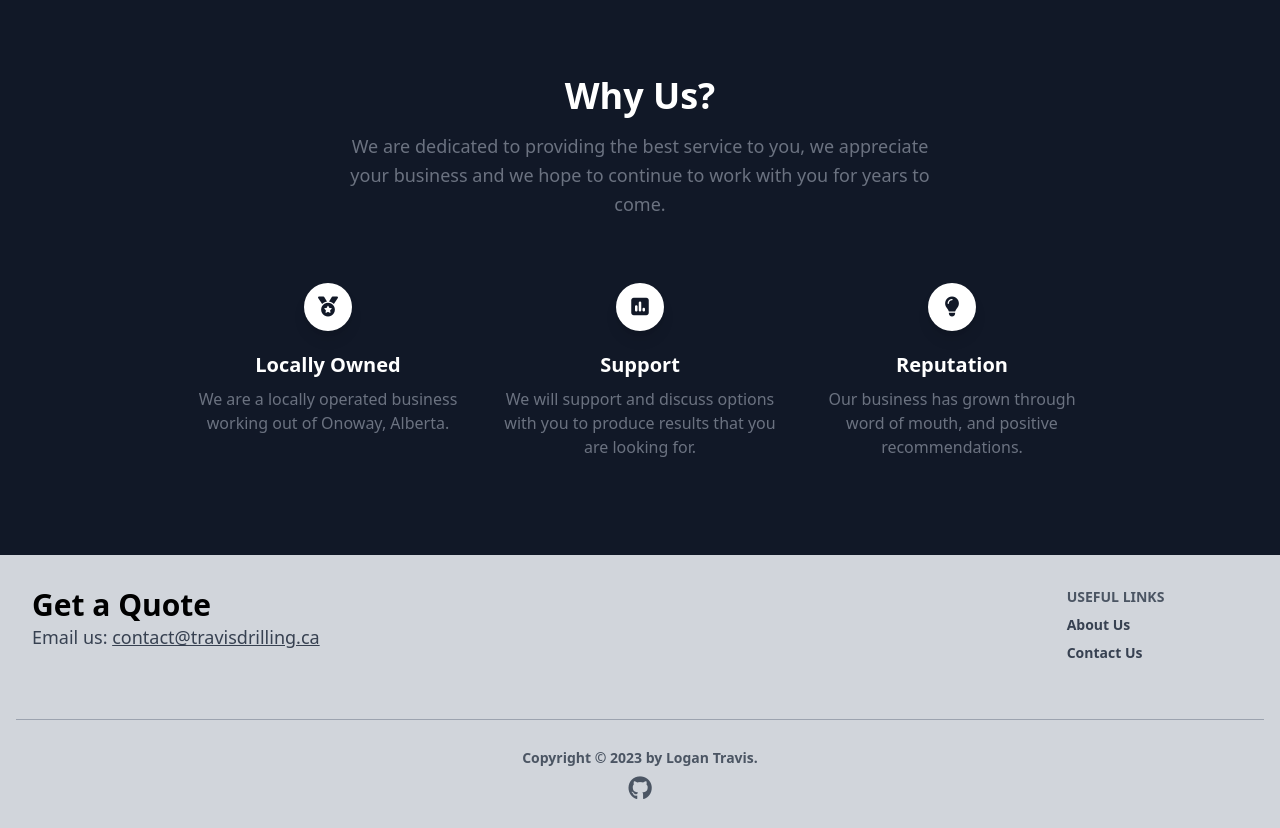
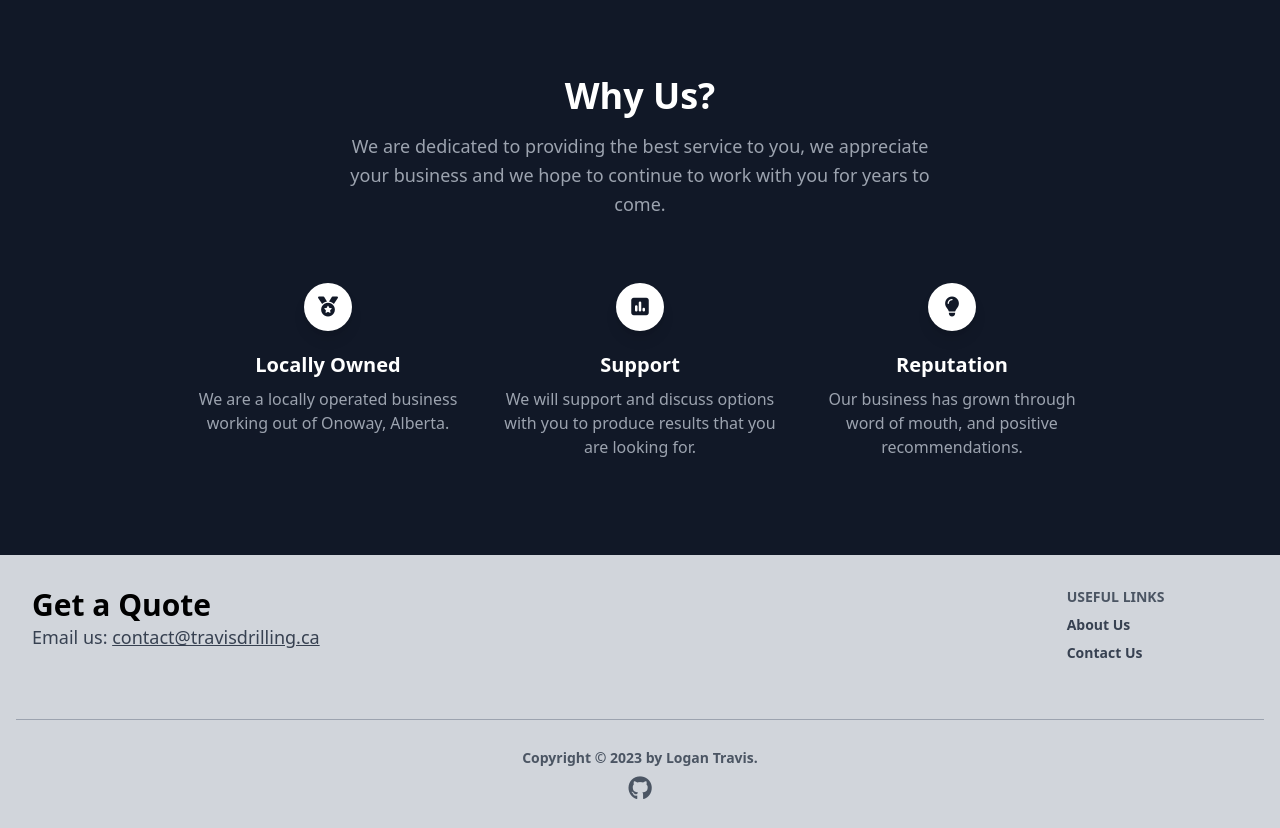
Before and after one commit to Logan9312/Travis-Drilling, a Next.js app: page / in a window 1280 px wide. Shown: the part 1580-2408 px from the top of the page. Built offline with nearby package versions, Linux system fonts and the light colour scheme.

Commit message:
Changing text contrast

```diff
--- a/src/pages/index.tsx
+++ b/src/pages/index.tsx
@@ -194,7 +194,7 @@ const Finisher = () => <section className="pb-20 relative block bg-gray-900">
         <h2 className="text-4xl font-semibold text-white">
           Why Us?
         </h2>
-        <p className="text-lg leading-relaxed mt-4 mb-4 text-gray-500">
+        <p className="text-lg leading-relaxed mt-4 mb-4 text-gray-400">
           We are dedicated to providing the best service to you, we appreciate your business and we hope to continue to work with you for years to come.
         </p>
       </div>
@@ -207,7 +207,7 @@ const Finisher = () => <section className="pb-20 relative block bg-gray-900">
         <h6 className="text-xl mt-5 font-semibold text-white">
           Locally Owned
         </h6>
-        <p className="mt-2 mb-4 text-gray-500">
+        <p className="mt-2 mb-4 text-gray-400">
           We are a locally operated business working out of Onoway, Alberta.
         </p>
       </div>
@@ -218,7 +218,7 @@ const Finisher = () => <section className="pb-20 relative block bg-gray-900">
         <h5 className="text-xl mt-5 font-semibold text-white">
           Support
         </h5>
-        <p className="mt-2 mb-4 text-gray-500">
+        <p className="mt-2 mb-4 text-gray-400">
           We will support and discuss options with you to produce results that you are looking for.
         </p>
       </div>
@@ -229,7 +229,7 @@ const Finisher = () => <section className="pb-20 relative block bg-gray-900">
         <h5 className="text-xl mt-5 font-semibold text-white">
           Reputation
         </h5>
-        <p className="mt-2 mb-4 text-gray-500">
+        <p className="mt-2 mb-4 text-gray-400">
           Our business has grown through word of mouth, and positive recommendations.
         </p>
       </div>
```
